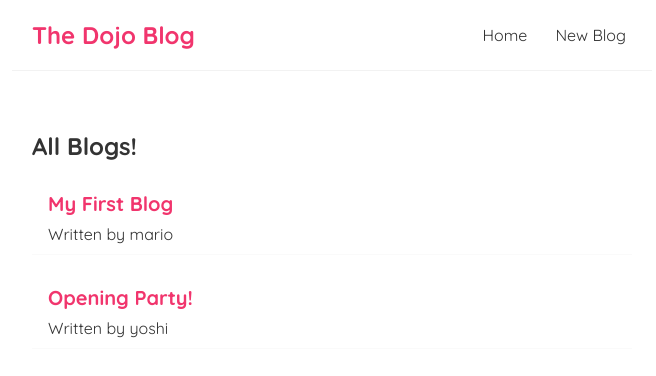
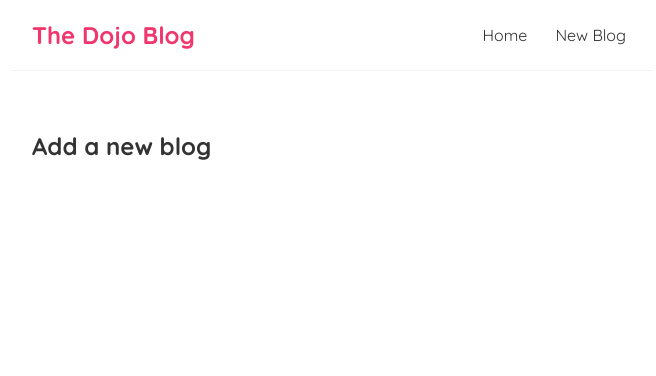
Before and after one commit to arotwell/dojo-blog, a React (Create React App) app: page /create in a window 1280 px wide. Shown: the top 376 px of the page, without its empty margins (308-964 px from the left). Built offline with nearby package versions, Linux system fonts and the light colour scheme; data requests are answered from the project's data file.

Commit message:
added abort for when fetch fails

```diff
--- a/src/App.js
+++ b/src/App.js
@@ -1,5 +1,6 @@
 import Navbar from './Navbar';
 import Home from './Home';
+import Create from './Create'
 import { BrowserRouter as Router, Route, Switch } from 'react-router-dom'
 
 function App() {
@@ -9,8 +10,11 @@
         <Navbar />
         <div className="content">
           <Switch>
-            <Route path="/">
+            <Route exact path="/">
               <Home />
+            </Route>
+            <Route path="/create">
+              <Create />
             </Route>
           </Switch>
         </div>
--- /dev/null
+++ b/src/Create.js
@@ -0,0 +1,9 @@
+const Create = () => {
+    return (
+        <div className="create">
+            <h2>Add a new blog</h2>
+        </div>
+     );
+}
+
+export default Create;
--- a/src/Home.js
+++ b/src/Home.js
@@ -1,4 +1,3 @@
-import { useState, useEffect } from 'react';
 import BlogList from './BlogList';
 import useFetch from './useFetch';
 
--- a/src/Navbar.js
+++ b/src/Navbar.js
@@ -1,10 +1,12 @@
+import { Link } from 'react-router-dom'
+
 const Navbar = () => {
     return (
         <nav className="navbar">
             <h1>The Dojo Blog</h1>
             <div className="links">
-                <a href="/">Home</a>
-                <a href="/create" >New Blog</a>
+                <Link to="/">Home</Link>
+                <Link to="/create" >New Blog</Link>
             </div>
         </nav>
      );
--- a/src/useFetch.js
+++ b/src/useFetch.js
@@ -6,8 +6,9 @@
     const [isPending, setIsPending] = useState(true);
     const [error, setError] = useState(null);
     useEffect(() => {
-        setTimeout(() => {
-         fetch(url)
+        const abortCont = new AbortController();
+
+         fetch(url, { signal: abortCont.signal })
              .then(res => {
                  if (!res.ok){
                      throw Error('Could not fetch data for that resource');
@@ -20,10 +21,17 @@
                  setError(null);
              })
              .catch(err => {
-                 setError(err.message);
-                 setIsPending(false);
+                if (err.name === 'AbortError') {
+                    console.log('fetch aborted')
+                }
+                else {
+                    setError(err.message);
+                    setIsPending(false);
+                }
              })
-        }, 1000)
+
+
+        return () => abortCont.abort();
      }, [url]);
 
      return { data, isPending, error };
```
